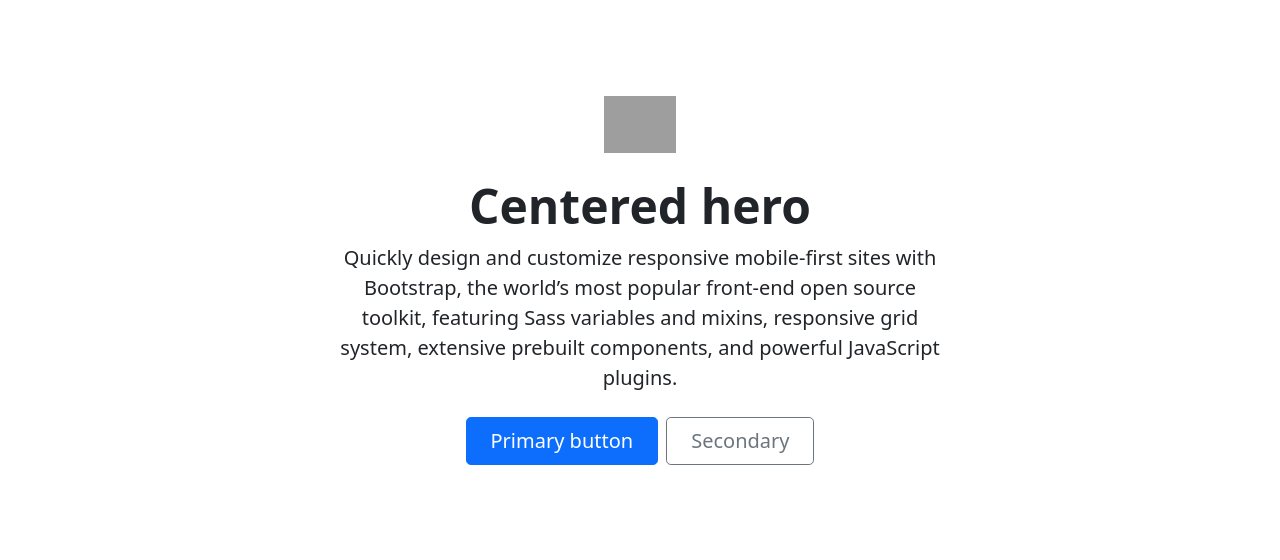
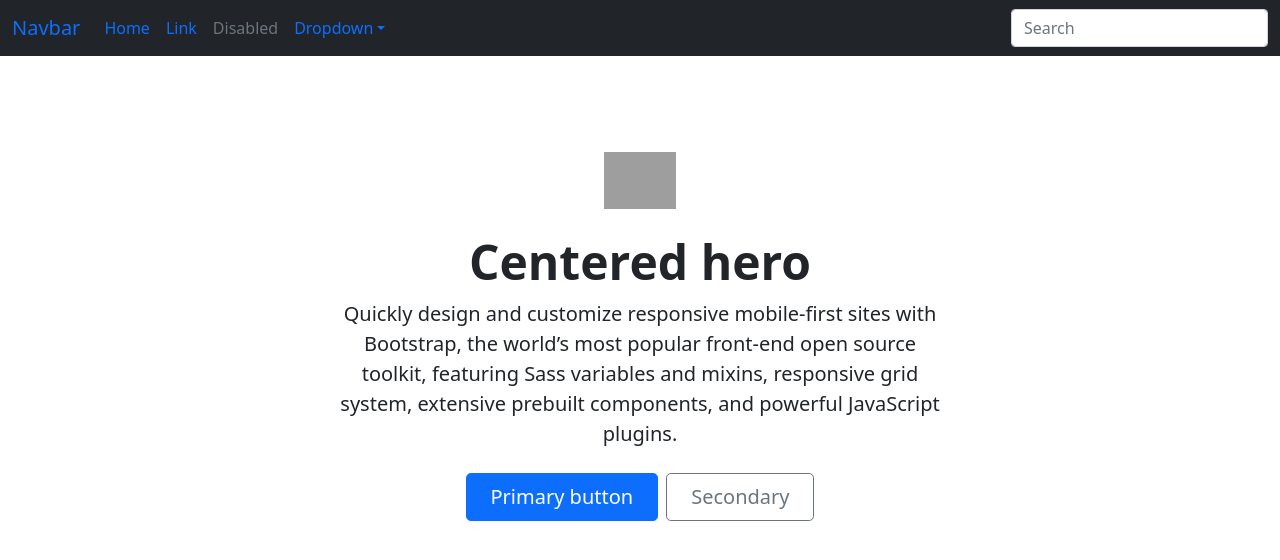
Before and after one commit to Evggeennniy/frontend-homeworks, a plain HTML site: page homework3/index.html in a window 1280 px wide. Drawn offline with nearby package versions, Linux system fonts and the light colour scheme; grey boxes are pictures that could not be loaded.

Commit message:
the nuvbar has been added

```diff
--- a/homework3/index.html
+++ b/homework3/index.html
@@ -13,6 +13,66 @@
     />
   </head>
   <body>
+    <div class="bg-dark">
+      <nav
+        class="navbar navbar-expand-lg bg-body-tertiary rounded"
+        aria-label="Eleventh navbar example"
+      >
+        <div class="container-fluid">
+          <a class="navbar-brand" href="#">Navbar</a>
+          <button
+            class="navbar-toggler"
+            type="button"
+            data-bs-toggle="collapse"
+            data-bs-target="#navbarsExample09"
+            aria-controls="navbarsExample09"
+            aria-expanded="false"
+            aria-label="Toggle navigation"
+          >
+            <span class="navbar-toggler-icon"></span>
+          </button>
+
+          <div class="collapse navbar-collapse" id="navbarsExample09">
+            <ul class="navbar-nav me-auto mb-2 mb-lg-0">
+              <li class="nav-item">
+                <a class="nav-link active" aria-current="page" href="#">Home</a>
+              </li>
+              <li class="nav-item">
+                <a class="nav-link" href="#">Link</a>
+              </li>
+              <li class="nav-item">
+                <a class="nav-link disabled" aria-disabled="true">Disabled</a>
+              </li>
+              <li class="nav-item dropdown">
+                <a
+                  class="nav-link dropdown-toggle"
+                  href="#"
+                  data-bs-toggle="dropdown"
+                  aria-expanded="false"
+                  >Dropdown</a
+                >
+                <ul class="dropdown-menu">
+                  <li><a class="dropdown-item" href="#">Action</a></li>
+                  <li><a class="dropdown-item" href="#">Another action</a></li>
+                  <li>
+                    <a class="dropdown-item" href="#">Something else here</a>
+                  </li>
+                </ul>
+              </li>
+            </ul>
+            <form role="search">
+              <input
+                class="form-control"
+                type="search"
+                placeholder="Search"
+                aria-label="Search"
+              />
+            </form>
+          </div>
+        </div>
+      </nav>
+    </div>
+
     <div class="px-4 py-5 my-5 text-center">
       <img
         class="d-block mx-auto mb-4"
```
